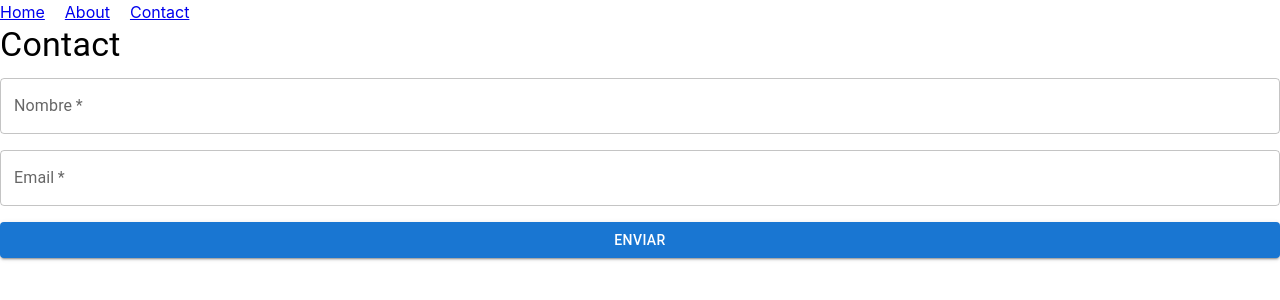
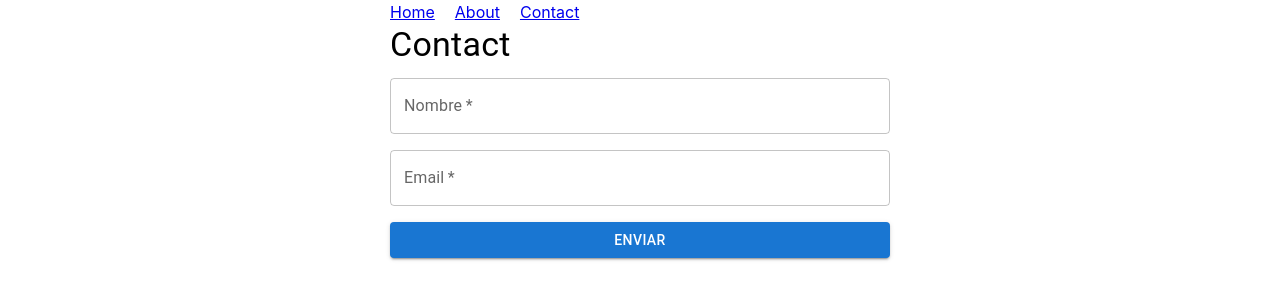
Before and after one commit to sbarlett/prototipos, a React (Vite) app: page /contact in a window 1280 px wide. Shown: the top 300 px of the page. Built offline with nearby package versions, Linux system fonts and the light colour scheme.

Commit message:
Refactor layout to include a fixed width of 500px

```diff
--- a/src/components/layout/WrapperLayout.tsx
+++ b/src/components/layout/WrapperLayout.tsx
@@ -9,6 +9,7 @@ function WrapperLayout({ children }: { children: React.ReactNode }) {
         display: "flex",
         flexDirection: "column",
         justifyContent: "center",
+        width: 500,
       }}
     >
       <Box
--- a/src/index.css
+++ b/src/index.css
@@ -13,9 +13,9 @@
 
 body {
   margin: 0 auto;
-  min-width: 320px;
-  max-width: 100vw;
-  min-height: 100dvh;
   padding: 0;
   overflow: hidden;
+  display: flex;
+  justify-content: center;
+  width: 100%;
 }
```
